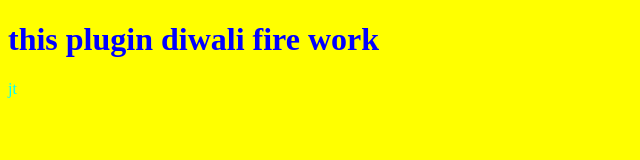
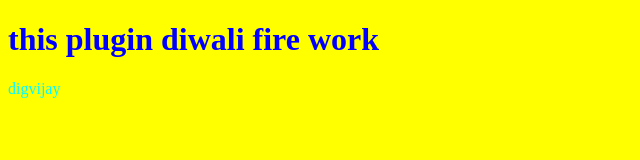
Before and after one commit to digvijay108/diwali_plugin, a plain HTML site: page index.html in a window 1280 px wide. Shown: the full height of the page, 0-640 px from the left. Drawn offline with Linux system fonts and the light colour scheme.

Commit message:
change the name

```diff
--- a/index.html
+++ b/index.html
@@ -7,7 +7,7 @@
     </head>
     <body>
         <h1>this plugin diwali fire work</h1>
-        <p>jt</p>
+        <p>digvijay</p>
         <script src="main.js"></script>
     </body>
 </html>
```
